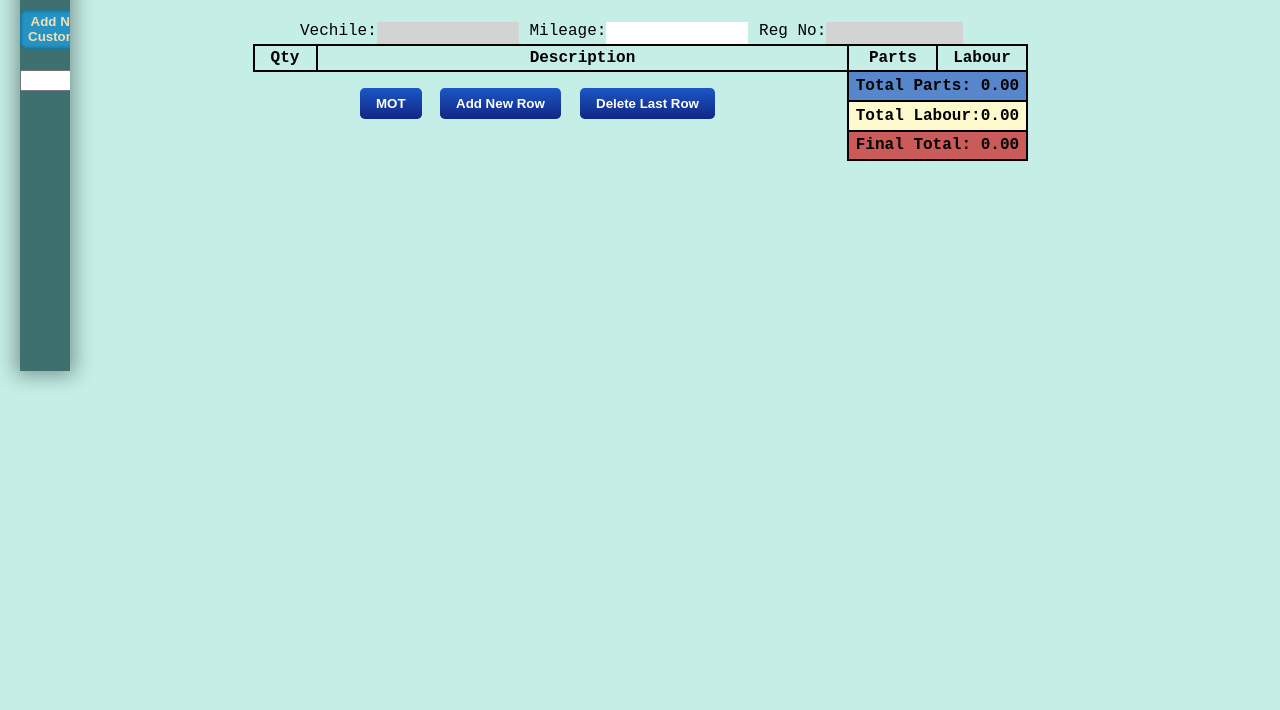
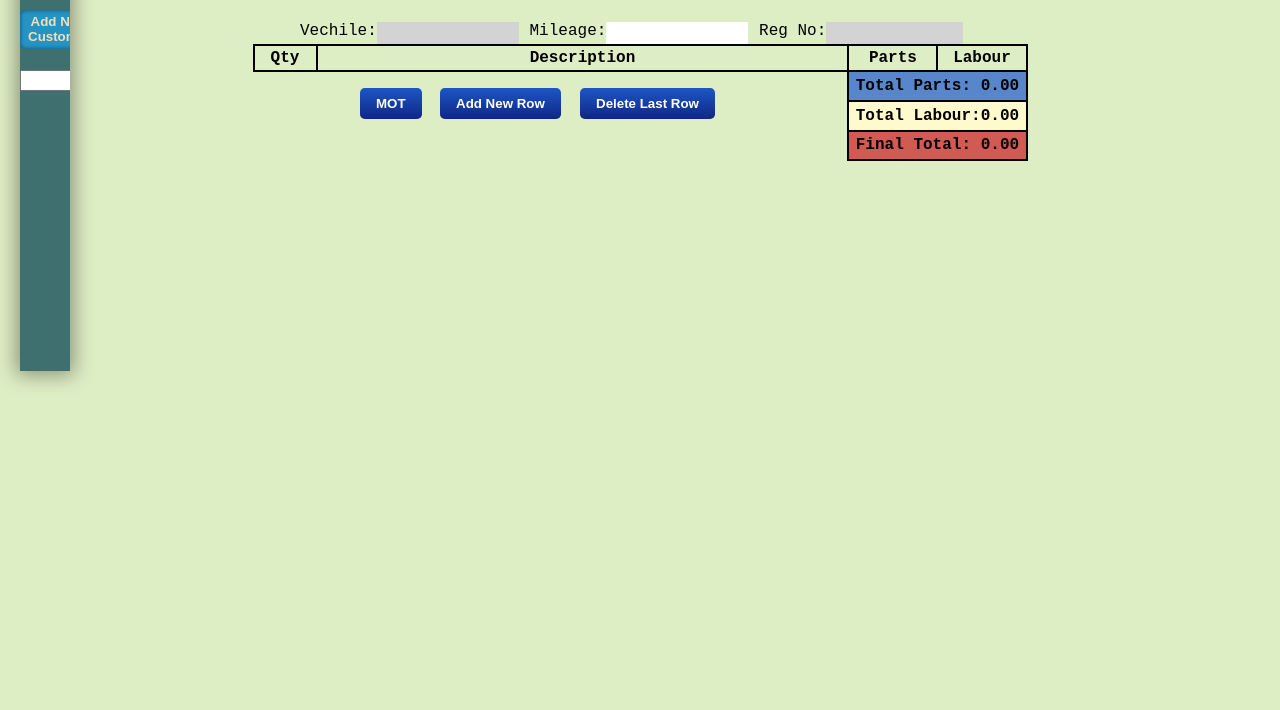
Before and after one commit to alexb105/invoicer-pb, a plain HTML site: page index.html in a window 1280 px wide. Shown: the part 258-968 px from the top of the page. Drawn offline with Linux system fonts and the light colour scheme.

Commit message:
background color chnaged

```diff
--- a/css/style.css
+++ b/css/style.css
@@ -5,7 +5,7 @@ html {
 body {
 	font-size: 12px;
 	font-family: monospace;
-	background-color: #c4eee6;
+	background-color: #deeec4;
 	/* background-image: linear-gradient(90deg, #74EBD5 0%, #9FACE6 100%); */
 }
 
```
